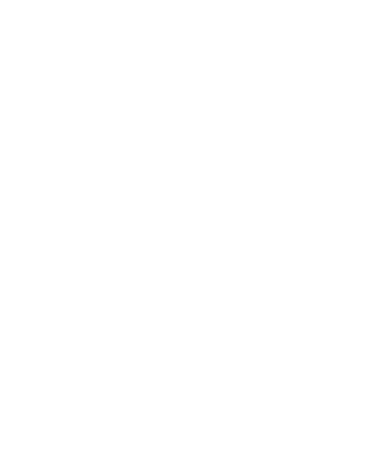
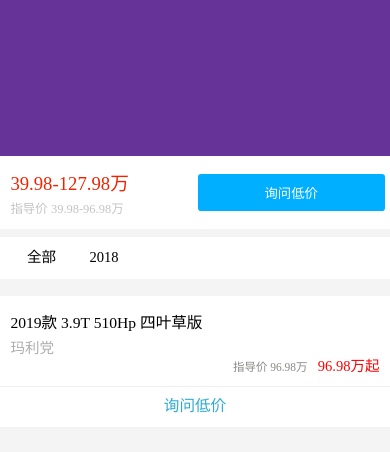
Before and after one commit to wangchenxixi/carriage-wheel, a Vue app: page /detail in a window 390 px wide. Shown: the top 452 px of the page. Built offline with nearby package versions, Linux system fonts and the light colour scheme.

Commit message:
楼层效果1

```diff
--- a/package.json
+++ b/package.json
@@ -8,6 +8,7 @@
   },
   "dependencies": {
     "axios": "^0.19.0",
+    "better-scroll": "^1.15.2",
     "vue": "^2.6.10",
     "vue-router": "^3.0.3",
     "vuex": "^3.0.1"
--- a/public/index.html
+++ b/public/index.html
@@ -1,5 +1,6 @@
 <!DOCTYPE html>
 <html lang="en">
+
 <head>
   <meta charset="utf-8">
   <meta http-equiv="X-UA-Compatible" content="IE=edge">
@@ -26,13 +27,16 @@
     fun(document, window);
   </script>
 </head>
+
 <body>
   <noscript>
-      <strong>We're sorry but official doesn't work properly without JavaScript enabled. Please enable it to continue.</strong>
+    <strong>We're sorry but official doesn't work properly without JavaScript enabled. Please enable it to
+      continue.</strong>
   </noscript>
   <div id="app">
   </div>
 
   <!-- built files will be auto injected -->
 </body>
+
 </html>
--- a/src/components/BrandList.vue
+++ b/src/components/BrandList.vue
@@ -1,22 +1,81 @@
 <template>
-  <div>
-    <ul v-for="(item, index) in data" :key="index" class="ul">
-      <p>{{index}}</p>
-      <li v-for="(value) in item" :key="value.MasterID" class="main-li">
+  <div class="list">
+    <div class="brand-list" ref="listScroll">
+      <div v-for="(item, index) in data" :key="index">
+        <p class="brand">{{index}}</p>
+        <ul>
+          <li v-for="(value) in item" :key="value.MasterID" class="border-bottom">
             <img :src="value.CoverPhoto" :alt="value.Name" />
             <span>{{value.Name}}</span>
           </li>
         </ul>
       </div>
+    </div>
+  </div>
 </template>
 
 <script lang="ts">
 import Vue from "vue";
+import BScroll from "better-scroll";
 export default Vue.extend({
+  data() {
+    return {
+      cont: 0,
+      scrollY: 0,
+      scrollList: [],
+      scrollHeightArr: []
+    };
+  },
   props: {
     data: {
       type: Object,
-      value: {}
+      value: {},
+      scrollHeightArr: []
+    }
+  },
+  created() {
+    this.$nextTick(() => {
+      this.bscroll();
+      this.scrollHeight();
+    });
+    this.$bus.$on("scrollL", (item, index) => {
+      let scrollDiv = this.$refs.listScroll.children;
+      //   console.log("this.rightSCroll",this.rightSCroll)
+      this.rightSCroll.scrollToElement(scrollDiv[index], 100);
+    });
+  },
+  computed: {
+    currentIndex() {
+      console.log("this.scrollHeightArr", this.scrollHeightArr);
+      for (let j = 0; j < this.scrollHeightArr.length; j++) {
+        let height1 = this.scrollHeightArr[j];
+        let height2 = this.scrollHeightArr[j + 1];
+        if (!height2 || (this.scrollY >= height1 && this.scrollY < height2)) {
+          return j;
+        }
+      }
+      return 0;
+    }
+  },
+  methods: {
+    bscroll() {
+      this.rightSCroll = new BScroll(".list", {
+        probeType: 3
+      });
+      this.rightSCroll.on("scroll", res => {
+        this.cont = this.currentIndex;
+        this.scrollY = Math.abs(res.y);
+      });
+    },
+    scrollHeight() {
+      let scrollDiv = this.$refs.listScroll.children;
+      let height = 0;
+      this.scrollHeightArr.push(height);
+      for (let i = 0; i < scrollDiv.length; i++) {
+        let item = scrollDiv[i];
+        height += item.clientHeight;
+        this.scrollHeightArr.push(height);
+      }
     }
   }
 });
@@ -24,30 +83,35 @@ export default Vue.extend({
 
 
 <style lang="scss" scoped>
-.ul p {
-  height: 20px;
-  line-height: 20px;
-  color: #a9a9a9;
-  font-size: 14px;
-  padding-left: 16px;
-  background: #F4F4F4
+@import "../scss/global.scss";
+.list {
+  height: 100%;
+  overflow-y: scroll;
 }
-.main-li {
-  height: 50px;
-  line-height: 50px;
-  background: white;
-  border-bottom: 1px solid #ccc;
-  padding-left: 16px;
+.brand {
+  font-size: 0.28rem;
+  line-height: 0.4rem;
+  padding-left: 0.3rem;
+  color: #aaa;
+}
+ul {
+  padding: 0 0.3rem;
+  background: #fff;
+}
+li {
+  height: $brand-height;
+  line-height: $brand-height;
   display: flex;
-  align-items: center
+  align-items: center;
+  img {
+    height: 0.8rem;
   }
-.main-li img {
-  width: 38px;
-  height: 38px;
+  span {
+    font-size: 0.3rem;
+    margin-left: 0.4rem;
   }
-.main-li span{
-    display: inline-block;
-    padding-left: 20px;
-    font-size: 16px;
+  &:last-child:after {
+    display: none;
+  }
 }
 </style>
--- a/src/components/LetterList.vue
+++ b/src/components/LetterList.vue
@@ -1,17 +1,58 @@
 <template>
-  <ul>
-    <li>#</li>
-    <li v-for="(item) in data" :key="item">{{item}}</li>
-  </ul>
-</template>
+  <div>
+    <ul @touchstart="touchStart" @touchmove="touchMove" @touchend="touchEnd">
+      <li>#</li>
+      <li v-for="(item,index) in data" :key="item" @click="scrollLocation(item,index)">{{item}}</li>
+    </ul>
+    <span v-if="isTouch" class="current">{{current}}</span>
+  </div>
+</template>64
 
 <script lang="ts">
 import Vue from "vue";
+
 export default Vue.extend({
+  data() {
+    return {
+      current: "",
+      isTouch: false
+    };
+  },
   props: {
     data: {
       type: Array,
       value: []
+    }
+  },
+  methods: {
+    scrollLocation(item, index) {
+      this.current = item;
+      this.$bus.$emit("scrollL", item, index);
+    },
+    touchStart(e: Event): void {
+      this.isTouch = true;
+    },
+    touchMove(e: Event): void {
+      // console.log('e...', e);
+      let pageY = e.touches[0].pageY;
+      let letterHeight = ((0.4 * window.innerWidth) / 750) * 100;
+      let letterOffsetTop =
+        (window.innerHeight - letterHeight * this.data.length) / 2;
+      let letterIndex = Math.floor((pageY - letterOffsetTop) / letterHeight);
+      console.log(letterIndex);
+      // 处理上边界
+      if (letterIndex < 0) {
+        letterIndex = 0;
+      }
+      // 处理下边界
+      if (letterIndex > this.data.length - 1) {
+        letterIndex = this.data.length - 1;
+      }
+      this.current = this.data[letterIndex];
+    },
+    touchEnd(e: Event): void {
+      this.isTouch = false;
+      this.current = "";
     }
   }
 });
@@ -29,14 +70,29 @@ ul {
   flex-direction: column;
   align-items: center;
   justify-content: center;
-  padding-right: 4px
+  text-align: center;
 }
 li {
+  font-size: 0.24rem;
   color: #666;
   font-weight: 500;
-  padding: 0.02rem 0.1rem;
-  font-size: 12px;
-  height: 16px;
-  line-height: 16px;
+  padding: 0 0.1rem;
+  height: 0.4rem;
+  width: 0.4rem;
+}
+.current {
+  display: inline-block;
+  width: 1.6rem;
+  height: 1.6rem;
+  background: rgba(0, 0, 0, 0.6);
+  border-radius: 0.1rem;
+  top: 50%;
+  left: 50%;
+  position: fixed;
+  color: #fff;
+  font-size: 0.8rem;
+  text-align: center;
+  line-height: 1.6rem;
+  transform: translate3d(-50%, -50%, 0);
 }
 </style>
--- a/src/main.ts
+++ b/src/main.ts
@@ -8,7 +8,7 @@ import '@/scss/reset.scss';
 
 // 去掉上线切到正式环境提示
 Vue.config.productionTip = false
-
+Vue.prototype.$bus=new Vue();
 new Vue({
   router,
   store,
--- a/src/router/index.ts
+++ b/src/router/index.ts
@@ -3,7 +3,7 @@ import Router from 'vue-router'
 
 // 引入路由组件
 import Home from '@/views/Home.vue'
-
+import Deatil from '@/views/Deatil.vue'
 
 Vue.use(Router)
 
@@ -16,6 +16,11 @@ export default new Router({
       name: 'home',
       component: Home
     },
+    {
+      path: '/detail',
+      name: 'detail',
+      component: Deatil
+    },
     // {
     //   path: '/about',
     //   name: 'about',
--- a/src/scss/global.scss
+++ b/src/scss/global.scss
@@ -4,19 +4,49 @@ $spell-color: #aaa;
 $price-color: red;
 $button-background-color: #3aacff;
 
-$brand-height: .5rem;
-$type-height: .7rem;
+$brand-height: 1rem;
+$type-height: 1.4rem;
 
-@mixin border_bottom($dir:left, $color: #eee) {
-    position: absolute;
-    left: 0;
-    bottom: 0;
+// @mixin border_bottom($dir:bottom, $color: #eee) {
+//     position: relative;
+//     &:after{
+//         position: absolute;
+//         left: 0;
+//         bottom: 0;
+//         content: '';
+//         display: inline-block;
+//         width: 100%;
+//         height: 1px;
+//         background: $border-color;
+//     }
+// }
+.border-bottom{
+    position: relative;
     &:after{
+        position: absolute;
+        left: 0;
+        bottom: 0;
         content: '';
         display: inline-block;
         width: 100%;
         height: 1px;
-        transform: scale(0.5);
         background: $border-color;
     }
 }
+
+/* iphone 7, 8 */
+@media (-webkit-device-pixel-ratio: 2) {
+    .border-bottom{
+        &:after{
+            transform: scaleY(0.5);
+        }
+    }
+}
+/* iphone X*/
+@media (-webkit-device-pixel-ratio: 3) {
+    .border-bottom{
+        &:after{
+            transform: scaleY(0.33);
+        }
+    }
+ }
--- a/src/services/modules/home.ts
+++ b/src/services/modules/home.ts
@@ -1,6 +1,10 @@
 import request from '@/utils/request';
 
 // 获取品牌列表
-export function getBrandList(): Promise<Object>{
+export function getBrandList(): Promise<Object> {
     return request.get('/v2-car-getMasterBrandList.html');
 }
+//侧边栏列表
+export function slideList(): Promise<Object> {
+    return request.get('/v2-car-getMakeListByMasterBrandId.html?MasterID=2');
+}
--- /dev/null
+++ b/src/views/Deatil.vue
@@ -0,0 +1,158 @@
+<template>
+  <div class="list">
+    <div>
+      <div class="img">
+        <img src alt />
+      </div>
+      <div class="img-title">
+        <div class="img-title-left">
+          <h2>39.98-127.98万</h2>
+          <p>指导价 39.98-96.98万</p>
+        </div>
+        <div class="img-title-right">
+          <button>询问低价</button>
+        </div>
+      </div>
+    </div>
+    <div class="choose">
+      <ul>
+        <li>全部</li>
+        <li>2018</li>
+      </ul>
+    </div>
+    <div class="main-box">
+      <div class="main-box-title">
+        <h3>2019款 3.9T 510Hp 四叶草版</h3>
+        <p class="main-text">玛利党</p>
+        <p class="main-price">
+          <span class="main-price-ev">指导价 96.98万</span>
+          <span class="main-price-start">96.98万起</span>
+        </p>
+      </div>
+      <button class="main-button">询问低价</button>
+    </div>
+  </div>
+</template>
+
+<script lang="ts">
+import Vue from "vue";
+import { mapActions, mapState } from "vuex";
+
+export default Vue.extend({
+  name: "detail",
+  computed: {},
+  methods: {}
+});
+</script>
+
+<style lang="scss" scoped>
+@import "../scss/global.scss";
+body,
+html {
+  width: 100%;
+  height: 100%;
+  background: #f4f4f4;
+}
+.list {
+  background: #f4f4f4;
+  width: 100%;
+  height: 100%;
+}
+.img {
+  width: 100%;
+  height: 3rem;
+  background: rebeccapurple;
+}
+.img-title {
+  height: 1.4rem;
+  display: flex;
+  align-items: center;
+  background: white;
+}
+.img-title-left {
+  width: 3.8rem;
+  height: 1.2rem;
+  line-height: 0.4rem;
+  text-indent: 0.2rem;
+}
+.img-title-left h2 {
+  color: #ee2400;
+  font-size: 0.36rem;
+  margin-top: 0.24rem;
+}
+.img-title-left p {
+  color: #c3c5c2;
+  font-size: 0.24rem;
+  height: 0.6rem;
+  line-height: 0.6rem;
+}
+.img-title-right button {
+  background: #00afff;
+  color: white;
+  border-radius: 0.06rem;
+  border: none;
+  width: 3.6rem;
+  height: 0.7rem;
+}
+.choose {
+  height: 0.8rem;
+  background: white;
+  margin-top: 0.16rem;
+  padding-left: 0.2rem;
+}
+.choose ul {
+  display: flex;
+  height: 100%;
+  align-items: center;
+}
+.choose ul li {
+  width: 1.2rem;
+  text-align: center;
+  height: 0.6rem;
+  line-height: 0.6rem;
+}
+.main-box {
+  height: 2.52rem;
+  background: white;
+  margin-top: 0.34rem;
+}
+.main-box-title {
+  padding: 0.2rem;
+  border-bottom: 1px solid #efefef;
+  height: 1.32rem;
+}
+.main-box-title h3 {
+  font-size: 0.3rem;
+  height: 0.6rem;
+  line-height: 0.6rem;
+}
+.main-text {
+  color: #adadad;
+  height: 0.4rem;
+  line-height: 0.4rem;
+}
+.main-price {
+  position: absolute;
+  right: 0.2rem;
+  height: 0.36rem;
+  height: 0.36rem;
+}
+.main-price-ev {
+  font-size: 0.22rem;
+  color: #8a8987;
+}
+.main-price-start {
+  color: red;
+  padding-left: 0.2rem;
+  font-size: 0.28rem;
+}
+.main-button {
+  border: none;
+  background: white;
+  width: 100%;
+  text-align: center;
+  color: #2caad3;
+  font-size: 0.3rem;
+  line-height: 0.7rem;
+}
+</style>
```
Also changed, not shown: src/store/modules/home.ts (+12 -11 lines), src/utils/request.ts (renamed from src/utils/request.js), 1 other file (tests, documents, lock files or other folders). Lines whose indentation alone changed are shown as unchanged.
